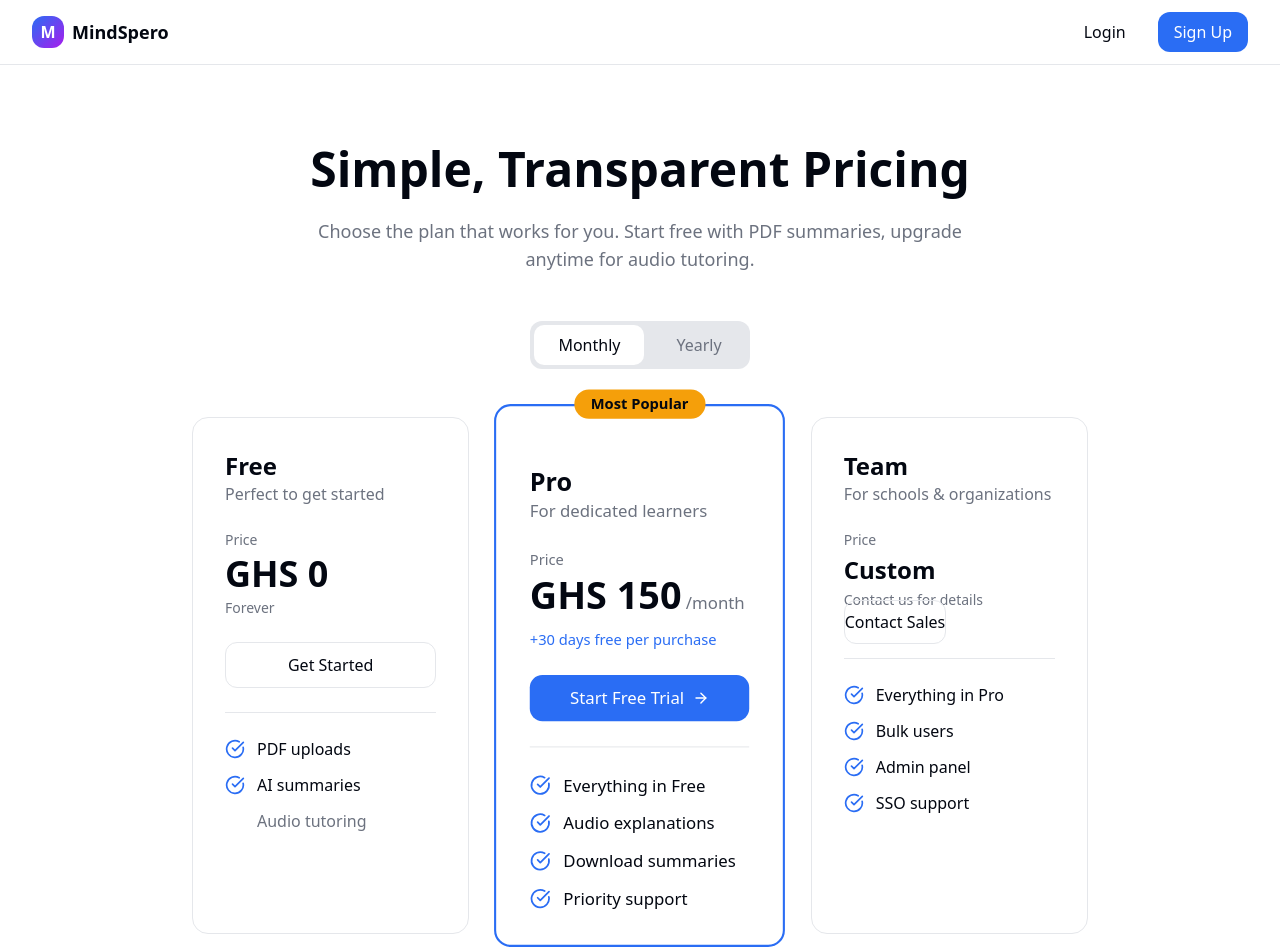
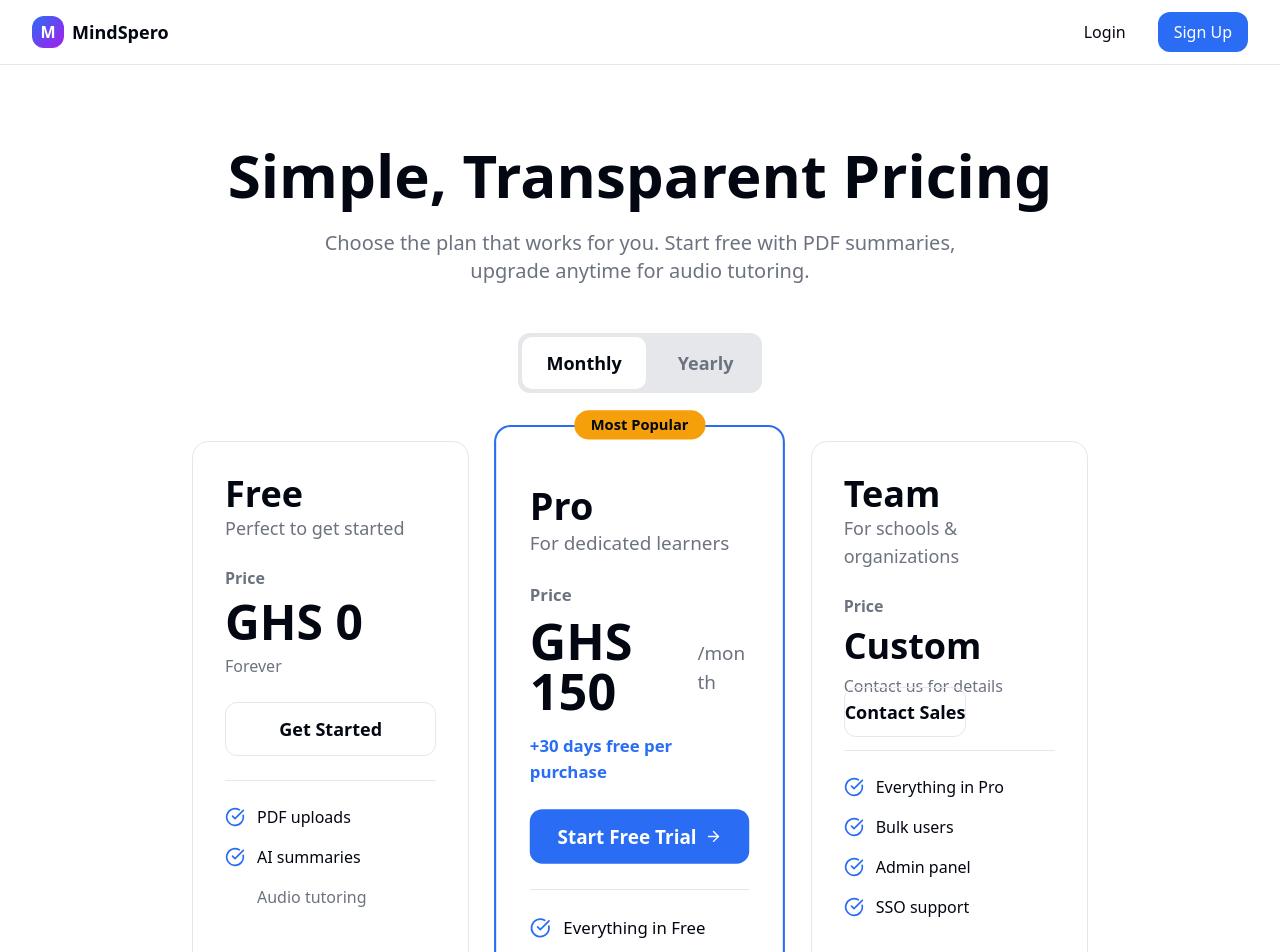
Before and after one commit to batefour/MINDSPERO, a React (Vite) app: page /pricing in a window 1280 px wide. Shown: the top 952 px of the page. Built offline with nearby package versions, Linux system fonts and the light colour scheme.

Commit message:
Optimize text sizes for better readability and hierarchy
cgen-5ba621d45ef2453daefa696b17e86fbc

```diff
--- a/client/pages/Pricing.tsx
+++ b/client/pages/Pricing.tsx
@@ -30,10 +30,10 @@ export default function Pricing() {
       {/* Hero Section */}
       <section className="max-w-7xl mx-auto px-4 sm:px-6 lg:px-8 py-20">
         <div className="text-center space-y-6 mb-12">
-          <h1 className="text-4xl md:text-5xl font-bold text-foreground">
+          <h1 className="text-5xl md:text-6xl font-bold text-foreground">
             Simple, Transparent Pricing
           </h1>
-          <p className="text-lg text-muted-foreground max-w-2xl mx-auto">
+          <p className="text-xl text-muted-foreground max-w-2xl mx-auto">
             Choose the plan that works for you. Start free with PDF summaries, upgrade anytime for audio tutoring.
           </p>
         </div>
@@ -43,7 +43,7 @@ export default function Pricing() {
           <div className="inline-flex items-center gap-2 bg-muted p-1 rounded-lg">
             <button
               onClick={() => setBillingPeriod("monthly")}
-              className={`px-6 py-2 rounded-md font-medium transition ${
+              className={`px-6 py-3 rounded-md font-semibold text-lg transition ${
                 billingPeriod === "monthly"
                   ? "bg-background text-foreground"
                   : "text-muted-foreground hover:text-foreground"
@@ -53,7 +53,7 @@ export default function Pricing() {
             </button>
             <button
               onClick={() => setBillingPeriod("yearly")}
-              className={`px-6 py-2 rounded-md font-medium transition flex items-center gap-2 ${
+              className={`px-6 py-3 rounded-md font-semibold text-lg transition flex items-center gap-2 ${
                 billingPeriod === "yearly"
                   ? "bg-background text-foreground"
                   : "text-muted-foreground hover:text-foreground"
@@ -74,27 +74,27 @@ export default function Pricing() {
           {/* Free Plan */}
           <div className="bg-background rounded-2xl p-8 border border-border space-y-6">
             <div>
-              <h3 className="text-2xl font-bold text-foreground">Free</h3>
-              <p className="text-muted-foreground">Perfect to get started</p>
+              <h3 className="text-4xl font-bold text-foreground">Free</h3>
+              <p className="text-muted-foreground text-lg">Perfect to get started</p>
             </div>
-            <div className="space-y-1">
-              <p className="text-muted-foreground text-sm">Price</p>
-              <p className="text-4xl font-bold text-foreground">GHS 0</p>
-              <p className="text-muted-foreground text-sm">Forever</p>
+            <div className="space-y-2">
+              <p className="text-muted-foreground text-base font-semibold">Price</p>
+              <p className="text-5xl font-bold text-foreground">GHS 0</p>
+              <p className="text-muted-foreground text-base">Forever</p>
             </div>
-            <button className="w-full py-2.5 border border-border rounded-lg text-foreground hover:bg-muted transition font-medium">
+            <button className="w-full py-3 border border-border rounded-lg text-foreground hover:bg-muted transition font-semibold text-lg">
               Get Started
             </button>
-            <div className="space-y-3 border-t border-border pt-6">
-              <div className="flex gap-3 items-center text-foreground">
+            <div className="space-y-4 border-t border-border pt-6">
+              <div className="flex gap-3 items-center text-foreground text-base">
                 <CheckCircle className="w-5 h-5 text-primary flex-shrink-0" />
                 <span>PDF uploads</span>
               </div>
-              <div className="flex gap-3 items-center text-foreground">
+              <div className="flex gap-3 items-center text-foreground text-base">
                 <CheckCircle className="w-5 h-5 text-primary flex-shrink-0" />
                 <span>AI summaries</span>
               </div>
-              <div className="flex gap-3 items-center text-muted-foreground">
+              <div className="flex gap-3 items-center text-muted-foreground text-base">
                 <div className="w-5 h-5" />
                 <span>Audio tutoring</span>
               </div>
@@ -107,45 +107,45 @@ export default function Pricing() {
               Most Popular
             </div>
             <div>
-              <h3 className="text-2xl font-bold text-foreground">Pro</h3>
-              <p className="text-muted-foreground">For dedicated learners</p>
+              <h3 className="text-4xl font-bold text-foreground">Pro</h3>
+              <p className="text-muted-foreground text-lg">For dedicated learners</p>
             </div>
-            <div className="space-y-1">
-              <p className="text-muted-foreground text-sm">Price</p>
+            <div className="space-y-2">
+              <p className="text-muted-foreground text-base font-semibold">Price</p>
               {billingPeriod === "monthly" ? (
-                <div className="flex items-baseline gap-1">
-                  <p className="text-4xl font-bold text-foreground">GHS 150</p>
-                  <span className="text-muted-foreground">/month</span>
+                <div className="flex items-baseline gap-2">
+                  <p className="text-5xl font-bold text-foreground">GHS 150</p>
+                  <span className="text-muted-foreground text-lg">/month</span>
                 </div>
               ) : (
-                <div className="flex items-baseline gap-1">
-                  <p className="text-4xl font-bold text-foreground">GHS 1,440</p>
-                  <span className="text-muted-foreground">/year</span>
+                <div className="flex items-baseline gap-2">
+                  <p className="text-5xl font-bold text-foreground">GHS 1,440</p>
+                  <span className="text-muted-foreground text-lg">/year</span>
                 </div>
               )}
-              <p className="text-sm text-primary font-medium pt-2">+30 days free per purchase</p>
+              <p className="text-base text-primary font-semibold pt-2">+30 days free per purchase</p>
             </div>
             <Link
               to="/register"
-              className="w-full py-2.5 bg-primary text-primary-foreground rounded-lg hover:opacity-90 transition font-medium flex items-center justify-center gap-2"
+              className="w-full py-3 bg-primary text-primary-foreground rounded-lg hover:opacity-90 transition font-semibold text-lg flex items-center justify-center gap-2"
             >
               Start Free Trial
               <ArrowRight className="w-4 h-4" />
             </Link>
-            <div className="space-y-3 border-t border-border pt-6">
-              <div className="flex gap-3 items-center text-foreground">
+            <div className="space-y-4 border-t border-border pt-6">
+              <div className="flex gap-3 items-center text-foreground text-base">
                 <CheckCircle className="w-5 h-5 text-primary flex-shrink-0" />
                 <span>Everything in Free</span>
               </div>
-              <div className="flex gap-3 items-center text-foreground">
+              <div className="flex gap-3 items-center text-foreground text-base">
                 <CheckCircle className="w-5 h-5 text-primary flex-shrink-0" />
                 <span>Audio explanations</span>
               </div>
-              <div className="flex gap-3 items-center text-foreground">
+              <div className="flex gap-3 items-center text-foreground text-base">
                 <CheckCircle className="w-5 h-5 text-primary flex-shrink-0" />
                 <span>Download summaries</span>
               </div>
-              <div className="flex gap-3 items-center text-foreground">
+              <div className="flex gap-3 items-center text-foreground text-base">
                 <CheckCircle className="w-5 h-5 text-primary flex-shrink-0" />
                 <span>Priority support</span>
               </div>
@@ -155,34 +155,34 @@ export default function Pricing() {
           {/* Team Plan */}
           <div className="bg-background rounded-2xl p-8 border border-border space-y-6">
             <div>
-              <h3 className="text-2xl font-bold text-foreground">Team</h3>
-              <p className="text-muted-foreground">For schools & organizations</p>
+              <h3 className="text-4xl font-bold text-foreground">Team</h3>
+              <p className="text-muted-foreground text-lg">For schools & organizations</p>
             </div>
-            <div className="space-y-1">
-              <p className="text-muted-foreground text-sm">Price</p>
-              <p className="text-2xl font-bold text-foreground">Custom</p>
-              <p className="text-muted-foreground text-sm">Contact us for details</p>
+            <div className="space-y-2">
+              <p className="text-muted-foreground text-base font-semibold">Price</p>
+              <p className="text-4xl font-bold text-foreground">Custom</p>
+              <p className="text-muted-foreground text-base">Contact us for details</p>
             </div>
             <a
               href="mailto:team@academicai.com"
-              className="w-full py-2.5 border border-border rounded-lg text-foreground hover:bg-muted transition font-medium text-center"
+              className="w-full py-3 border border-border rounded-lg text-foreground hover:bg-muted transition font-semibold text-lg text-center"
             >
               Contact Sales
             </a>
-            <div className="space-y-3 border-t border-border pt-6">
-              <div className="flex gap-3 items-center text-foreground">
+            <div className="space-y-4 border-t border-border pt-6">
+              <div className="flex gap-3 items-center text-foreground text-base">
                 <CheckCircle className="w-5 h-5 text-primary flex-shrink-0" />
                 <span>Everything in Pro</span>
               </div>
-              <div className="flex gap-3 items-center text-foreground">
+              <div className="flex gap-3 items-center text-foreground text-base">
                 <CheckCircle className="w-5 h-5 text-primary flex-shrink-0" />
                 <span>Bulk users</span>
               </div>
-              <div className="flex gap-3 items-center text-foreground">
+              <div className="flex gap-3 items-center text-foreground text-base">
                 <CheckCircle className="w-5 h-5 text-primary flex-shrink-0" />
                 <span>Admin panel</span>
               </div>
-              <div className="flex gap-3 items-center text-foreground">
+              <div className="flex gap-3 items-center text-foreground text-base">
                 <CheckCircle className="w-5 h-5 text-primary flex-shrink-0" />
                 <span>SSO support</span>
               </div>
@@ -192,7 +192,7 @@ export default function Pricing() {
 
         {/* FAQ Section */}
         <div className="max-w-3xl mx-auto mt-20 space-y-8">
-          <h2 className="text-3xl font-bold text-foreground text-center">
+          <h2 className="text-4xl font-bold text-foreground text-center">
             Frequently Asked Questions
           </h2>
           <div className="space-y-4">
@@ -215,8 +215,8 @@ export default function Pricing() {
               },
             ].map((item, i) => (
               <div key={i} className="bg-background border border-border rounded-lg p-6">
-                <h3 className="font-bold text-foreground mb-2">{item.q}</h3>
-                <p className="text-muted-foreground">{item.a}</p>
+                <h3 className="font-bold text-foreground mb-2 text-lg">{item.q}</h3>
+                <p className="text-muted-foreground text-base">{item.a}</p>
               </div>
             ))}
           </div>
```
